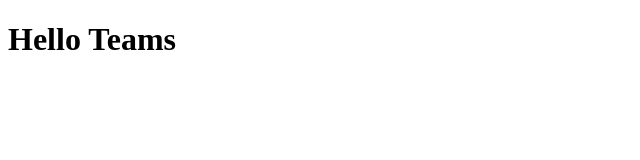
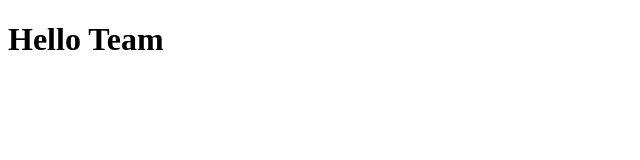
Before and after one commit to josephwwilliams/github-example, a plain HTML site: page index.html in a window 1280 px wide. Shown: the full height of the page, 0-640 px from the left. Drawn offline with Linux system fonts and the light colour scheme.

```diff
--- a/index.html
+++ b/index.html
@@ -6,6 +6,6 @@
     <title>Document</title>
   </head>
   <body>
-    <h1>Hello Teams</h1>
+    <h1>Hello Team</h1>
   </body>
 </html>
```
